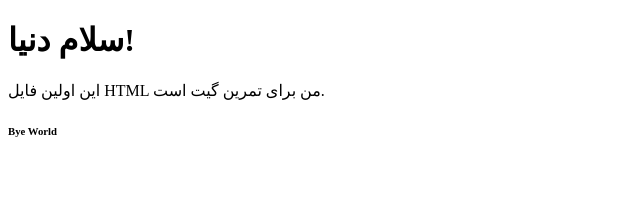
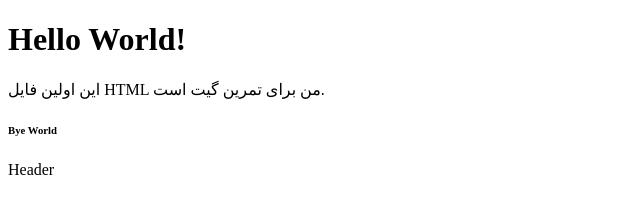
Before and after one commit to SaraMohamadian/git-project-mine, a plain HTML site: page index.html in a window 1280 px wide. Shown: the whole page, without its empty margins (0-640 px from the left). Drawn offline with Linux system fonts and the light colour scheme.

Commit message:
Create Header

```diff
--- a/index.html
+++ b/index.html
@@ -4,8 +4,11 @@
     <title>تمرین گیت</title>
   </head>
   <body>
-    <h1>سلام دنیا!</h1>
+    <h1>Hello World!</h1>
     <p>این اولین فایل HTML من برای تمرین گیت است.</p>
     <h6>Bye World</h6>
+    <header>
+      Header
+    </Header>
   </body>
 </html>
--- a/style.css
+++ b/style.css
@@ -0,0 +1,3 @@
+Header{
+    background-color: rebeccapurple;
+}
```
